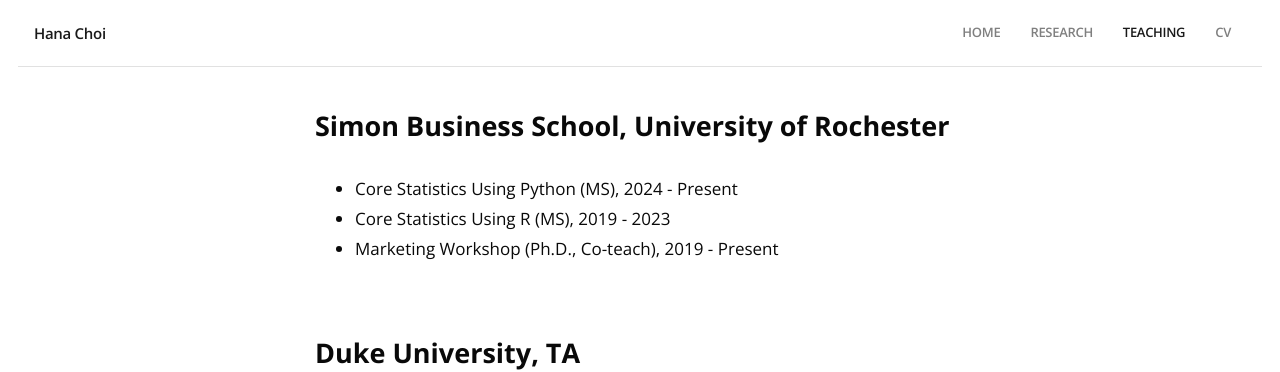
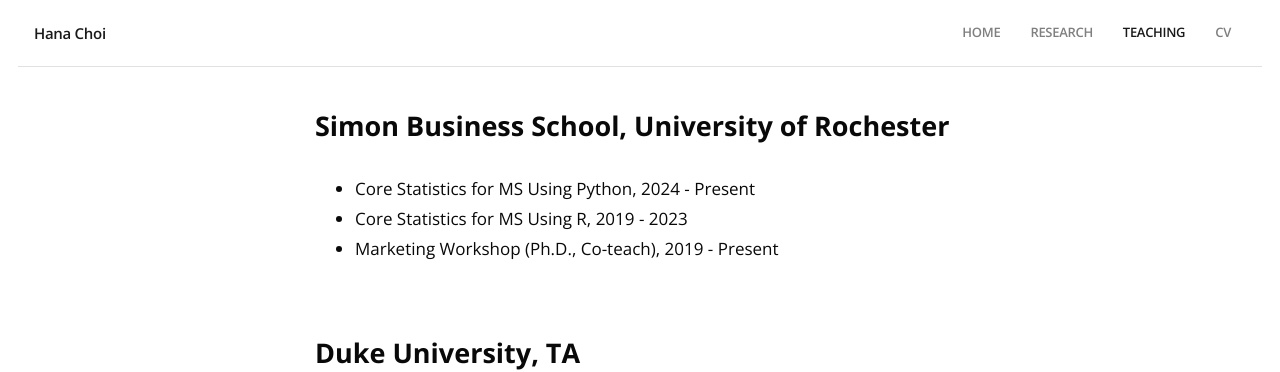
Before and after one commit to hanachoi/hanachoi.github.io, a Jekyll site: the page built from teaching.html, in a window 1280 px wide. Shown: the top 372 px of the page. Built offline with Jekyll 4.4.1, drawn with Linux system fonts in a browser that asks for light colours; some web fonts are replaced.

Commit message:
Update teaching.html

```diff
--- a/teaching.html
+++ b/teaching.html
@@ -9,8 +9,8 @@
       <div class="post__title">Simon Business School, University of Rochester</div>
       <div class="post__content">
         <ul>
-          <li>Core Statistics Using Python (MS), 2024 - Present</li>
-          <li>Core Statistics Using R (MS), 2019 - 2023</li>
+          <li>Core Statistics for MS Using Python, 2024 - Present</li>
+          <li>Core Statistics for MS Using R, 2019 - 2023</li>
           <li>Marketing Workshop (Ph.D., Co-teach), 2019 - Present</li>
         </ul>
       </div>
```
